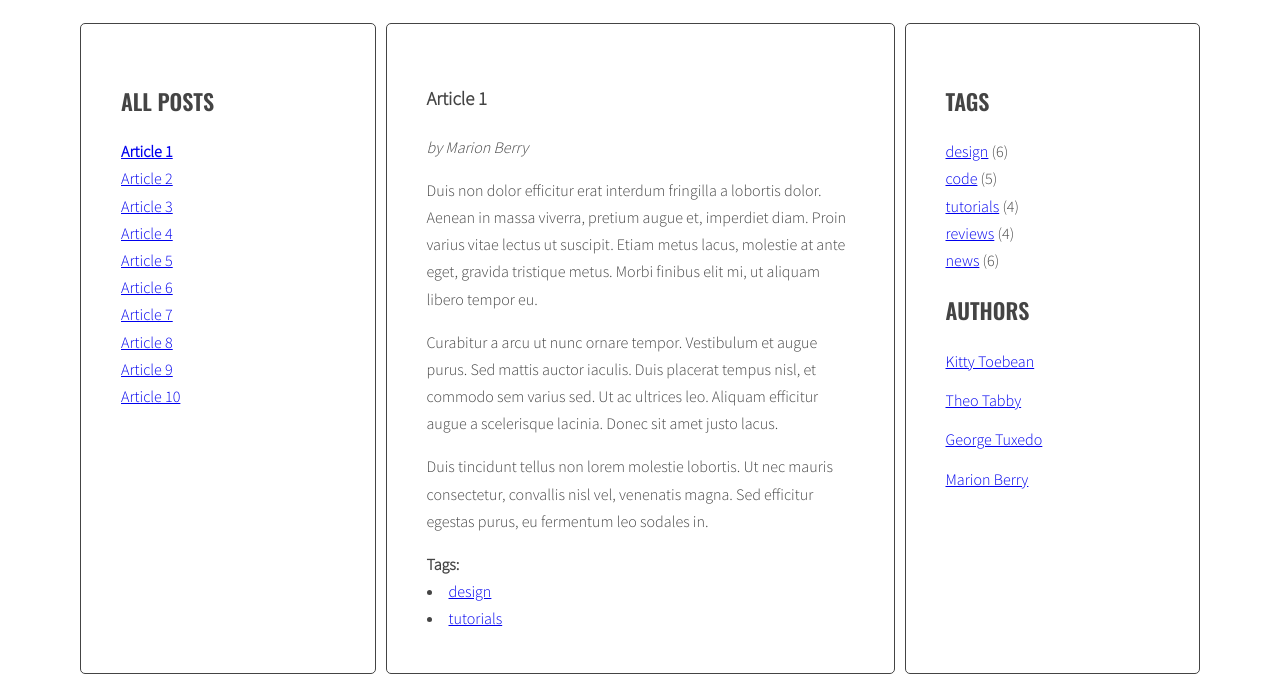
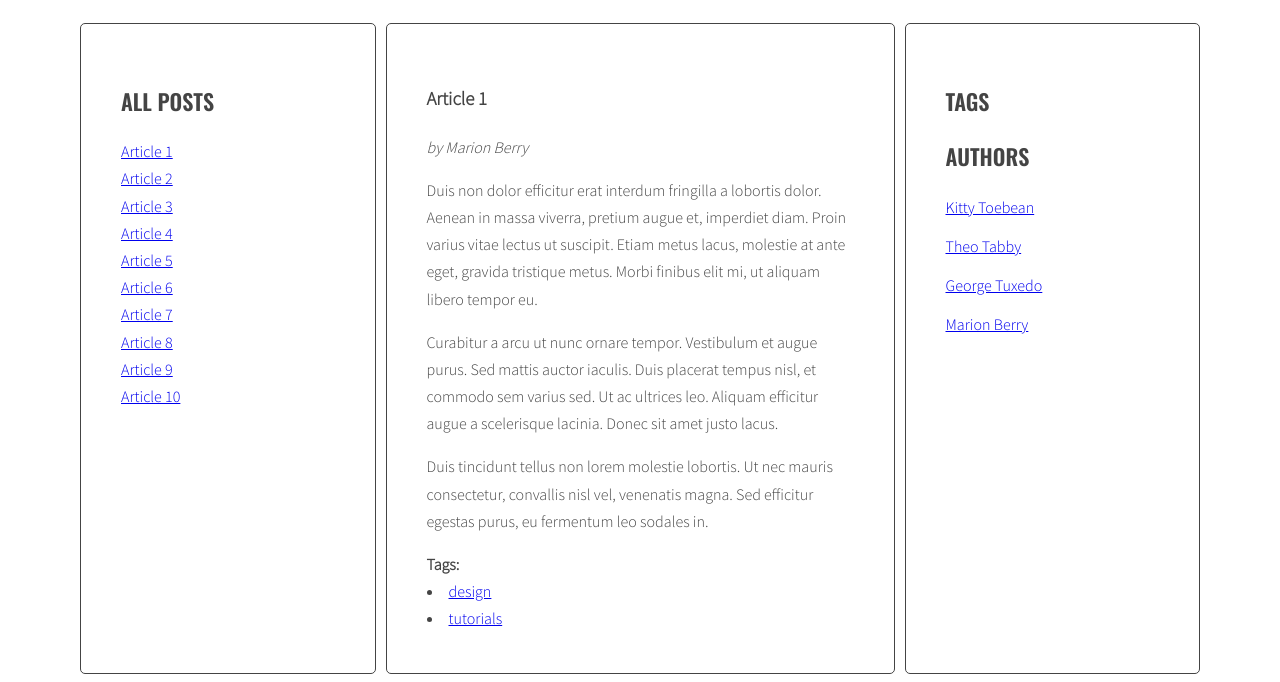
Before and after one commit to Madzi13/javascript-blog, a website: page index.html in a window 1280 px wide. Shown: the part 220-902 px from the top of the page. Drawn offline with nearby package versions, Linux system fonts and the light colour scheme.

Commit message:
clear tags

```diff
--- a/index.html
+++ b/index.html
@@ -54,8 +54,6 @@
             <div class="post-tags">
               <p><strong>Tags:</strong></p>
               <ul class="list list-horizontal">
-                <li><a href="#">news</a></li>
-                <li><a href="#">code</a></li>
               </ul>
             </div>
           </article>
@@ -70,9 +68,6 @@
             <div class="post-tags">
               <p><strong>Tags:</strong></p>
               <ul class="list list-horizontal">
-                <li><a href="#">news</a></li>
-                <li><a href="#">reviews</a></li>
-                <li><a href="#">design</a></li>
               </ul>
             </div>
           </article>
@@ -87,9 +82,6 @@
             <div class="post-tags">
               <p><strong>Tags:</strong></p>
               <ul class="list list-horizontal">
-                <li><a href="#">tutorials</a></li>
-                <li><a href="#">code</a></li>
-                <li><a href="#">design</a></li>
               </ul>
             </div>
           </article>
@@ -104,8 +96,6 @@
             <div class="post-tags">
               <p><strong>Tags:</strong></p>
               <ul class="list list-horizontal">
-                <li><a href="#">design</a></li>
-                <li><a href="#">reviews</a></li>
               </ul>
             </div>
           </article>
@@ -120,8 +110,6 @@
             <div class="post-tags">
               <p><strong>Tags:</strong></p>
               <ul class="list list-horizontal">
-                <li><a href="#">reviews</a></li>
-                <li><a href="#">code</a></li>
               </ul>
             </div>
           </article>
@@ -136,8 +124,6 @@
             <div class="post-tags">
               <p><strong>Tags:</strong></p>
               <ul class="list list-horizontal">
-                <li><a href="#">code</a></li>
-                <li><a href="#">news</a></li>
               </ul>
             </div>
           </article>
@@ -152,9 +138,6 @@
             <div class="post-tags">
               <p><strong>Tags:</strong></p>
               <ul class="list list-horizontal">
-                <li><a href="#">news</a></li>
-                <li><a href="#">design</a></li>
-                <li><a href="#">tutorials</a></li>
               </ul>
             </div>
           </article>
@@ -169,8 +152,6 @@
             <div class="post-tags">
               <p><strong>Tags:</strong></p>
               <ul class="list list-horizontal">
-                <li><a href="#">news</a></li>
-                <li><a href="#">tutorials</a></li>
               </ul>
             </div>
           </article>
@@ -185,10 +166,6 @@
             <div class="post-tags">
               <p><strong>Tags:</strong></p>
               <ul class="list list-horizontal">
-                <li><a href="#">code</a></li>
-                <li><a href="#">design</a></li>
-                <li><a href="#">news</a></li>
-                <li><a href="#">reviews</a></li>
               </ul>
             </div>
           </article>
@@ -196,11 +173,6 @@
         <aside class="sidebar">
           <h2 class="section-title">Tags</h2>
           <ul class="list tags">
-            <li><a href="#">design</a> <span>(6)</span></li>
-            <li><a href="#">code</a> <span>(5)</span></li>
-            <li><a href="#">tutorials</a> <span>(4)</span></li>
-            <li><a href="#">reviews</a> <span>(4)</span></li>
-            <li><a href="#">news</a> <span>(6)</span></li>
           </ul>
           <h2 class="section-title">Authors</h2>
           <ul class="list authors">
--- a/js/script.js
+++ b/js/script.js
@@ -1,92 +1,56 @@
 'use strict';
 
-const titleClickHandler = function(event){
+// Function that handles the click event on the article titles
+const titleClickHandler = function(event) {
   event.preventDefault();
   const clickedElement = this;
 
+  // Remove 'active' class from all article links and articles
   const activeLinks = document.querySelectorAll('.titles a.active');
-
-  for(let activeLink of activeLinks){
+  for (let activeLink of activeLinks) {
     activeLink.classList.remove('active');
   }
-
   const activeArticles = document.querySelectorAll('.posts article.active');
-
-  for(let activeArticle of activeArticles){
+  for (let activeArticle of activeArticles) {
     activeArticle.classList.remove('active');
   }
 
+  // Add 'active' class to the clicked article link and corresponding article
   const articleSelector = clickedElement.getAttribute('href');
   const targetArticle = document.querySelector(articleSelector);
   targetArticle.classList.add('active');
 };
 
+// Constants used in the generateTitleLinks function
 const optArticleSelector = '.post',
   optTitleSelector = '.post-title',
-  optTitleListSelector = '.titles';
-optArticleTagsSelector = '.post-tags .list';
+  optTitleListSelector = '.titles',
+  optArticleTagsSelector = '.post-tags .list';
 
-function generateTitleLinks(customSelector = ''){
-  // remove contents of titleList
+// Function that generates a list of links to each article
+function generateTitleLinks(customSelector = '') {
   const titleList = document.querySelector(optTitleListSelector);
   titleList.innerHTML = '';
 
   let html = '';
 
+  // Loop through each article and create a link to it
   const articles = document.querySelectorAll(optArticleSelector + customSelector);
-  for(let article of articles){
-    // get the article id
+  for (let article of articles) {
     const articleId = article.getAttribute('id');
-
-    // find the title element
     const articleTitle = article.querySelector(optTitleSelector).innerHTML;
 
-    // create HTML of the link
     const linkHTML = '<li><a href="#' + articleId + '"><span>' + articleTitle + '</span></a></li>';
-
-    // insert link into html variable
-    html = html + linkHTML;
+    html += linkHTML;
   }
 
-  // insert HTML into titleList
+  // Insert the link HTML into the titleList
   titleList.innerHTML = html;
 
-  // get all links from the list
+  // Add click event listener to each article link
   const links = document.querySelectorAll('.titles a');
-
-  // add event listener to each link
-  for(let link of links){
+  for (let link of links) {
     link.addEventListener('click', titleClickHandler);
   }
 }
-
 generateTitleLinks();
-//7.2
-function generateTags(){
-
-  /* find all articles */
-
-  /* START LOOP: for every article: */
-
-  /* find tags wrapper */
-
-  /* make html variable with empty string */
-
-  /* get tags from data-tags attribute */
-
-  /* split tags into array */
-
-  /* START LOOP: for each tag */
-
-  /* generate HTML of the link */
-
-  /* add generated code to html variable */
-
-  /* END LOOP: for each tag */
-
-  /* insert HTML of all the links into the tags wrapper */
-
-  /* END LOOP: for every article: */
-}
-
-generateTags();
```
